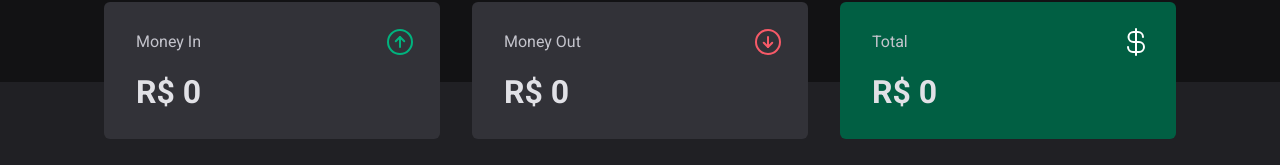
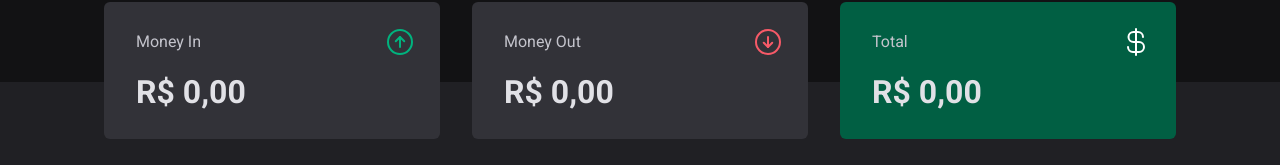
Before and after one commit to ruivergani/dt-money, a React (Vite) app: page / in a window 1280 px wide. Shown: the part 128-293 px from the top of the page. Built offline with nearby package versions, Linux system fonts and the light colour scheme; no server answers.

Commit message:
API Connection - Formatting values

```diff
--- a/src/components/Summary/index.tsx
+++ b/src/components/Summary/index.tsx
@@ -2,30 +2,34 @@
 import { TransactionsContext } from "../../contexts/TransactionsContext";
 import { SummaryCard, SummaryContainer } from "./style";
 import { ArrowCircleDown, ArrowCircleUp, CurrencyDollar } from "phosphor-react";
+import { priceFormatter } from "../../utils/formatter";
 
 export function Summary() {
   const { transactions } = useContext(TransactionsContext);
 
   // {income: 0, outcome: 0, total: 0} => reduzir o array (transactions) a uma nova estrutura de dados
-  // acc => objeto ({income: 0, outcome: 0, total: 0})
-  // transaction =>
   const summary = transactions.reduce(
     (accumulator, transaction) => {
+      // Check if the transaction is of type 'income'
       if (transaction.type === 'income') {
+        // Add the transaction price to the income and total
         accumulator.income += transaction.price;
         accumulator.total += transaction.price;
       } else {
+        // Otherwise, add the transaction price to the outcome and subtract it from the total
         accumulator.outcome += transaction.price;
         accumulator.total -= transaction.price;
       }
+      // Return the accumulator for the next iteration
       return accumulator;
-     },
+    },
     {
+      // Initial value of the accumulator
       income: 0,
       outcome: 0,
       total: 0
     }
-  )
+  );
   return (
     <SummaryContainer>
       <SummaryCard>
@@ -33,21 +37,21 @@
           <span>Money In</span>
           <ArrowCircleUp size={32} color="#00b37e" />
         </header>
-        <strong>R$ {summary.income}</strong>
+        <strong>{priceFormatter.format(summary.income)}</strong>
       </SummaryCard>
       <SummaryCard>
         <header>
           <span>Money Out</span>
           <ArrowCircleDown size={32} color="#f75a68" />
         </header>
-        <strong>R$ {summary.outcome}</strong>
+        <strong>{priceFormatter.format(summary.outcome)}</strong>
       </SummaryCard>
       <SummaryCard variant="green">
         <header>
           <span>Total</span>
           <CurrencyDollar size={32} color="#fff"/>
         </header>
-        <strong>R$ {summary.total}</strong>
+        <strong>{priceFormatter.format(summary.total)}</strong>
       </SummaryCard>
     </SummaryContainer>
   )
--- a/src/pages/Transactions/index.tsx
+++ b/src/pages/Transactions/index.tsx
@@ -4,6 +4,7 @@
 import { SearchForm } from "./components/SearchForm";
 import { PriceHighlight, TransactionsContainer, TransactionsTable } from "./styles";
 import { TransactionsContext } from "../../contexts/TransactionsContext";
+import { dateFormatter, priceFormatter } from "../../utils/formatter";
 
 export function Transactions() {
   const { transactions } = useContext(TransactionsContext);
@@ -24,11 +25,12 @@
                     <td width="50%">{transaction.description}</td>
                     <td>
                       <PriceHighlight variant={transaction.type}>
-                        R$ {transaction.price}
+                        {transaction.type === 'outcome' && ' -'}
+                        {priceFormatter.format(transaction.price)}
                       </PriceHighlight>
                     </td>
                     <td>{transaction.category}</td>
-                    <td>{transaction.createdAt}</td>
+                    <td>{dateFormatter.format(new Date (transaction.createdAt))}</td>
                   </tr>
                 )
               })
--- /dev/null
+++ b/src/utils/formatter.ts
@@ -0,0 +1,7 @@
+// API Intly: JavaScript native API
+export const dateFormatter = new Intl.DateTimeFormat('pt-BR');
+
+export const priceFormatter = new Intl.NumberFormat('pt-BR', {
+  style: 'currency',
+  currency: 'BRL',
+});
```
